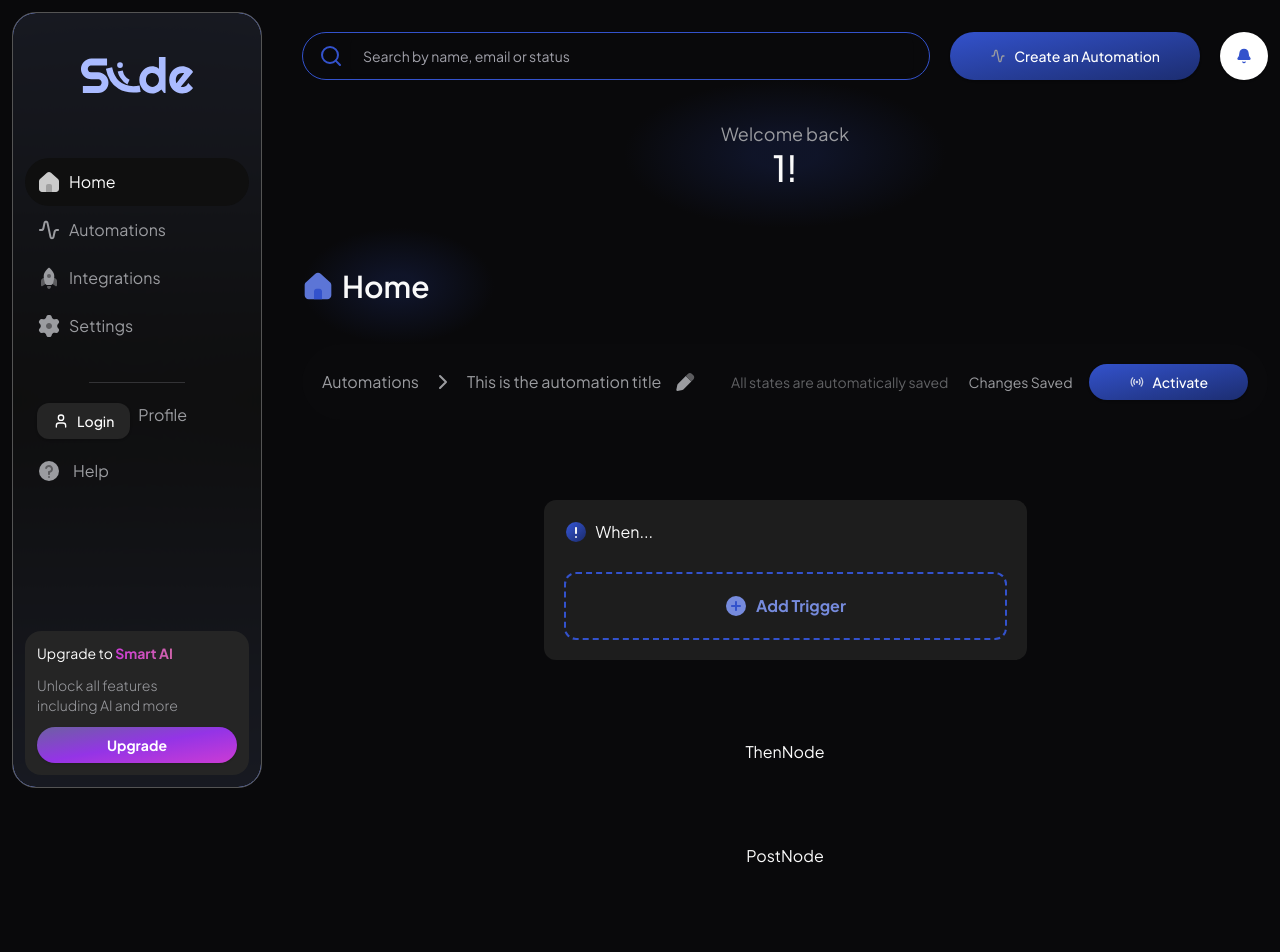
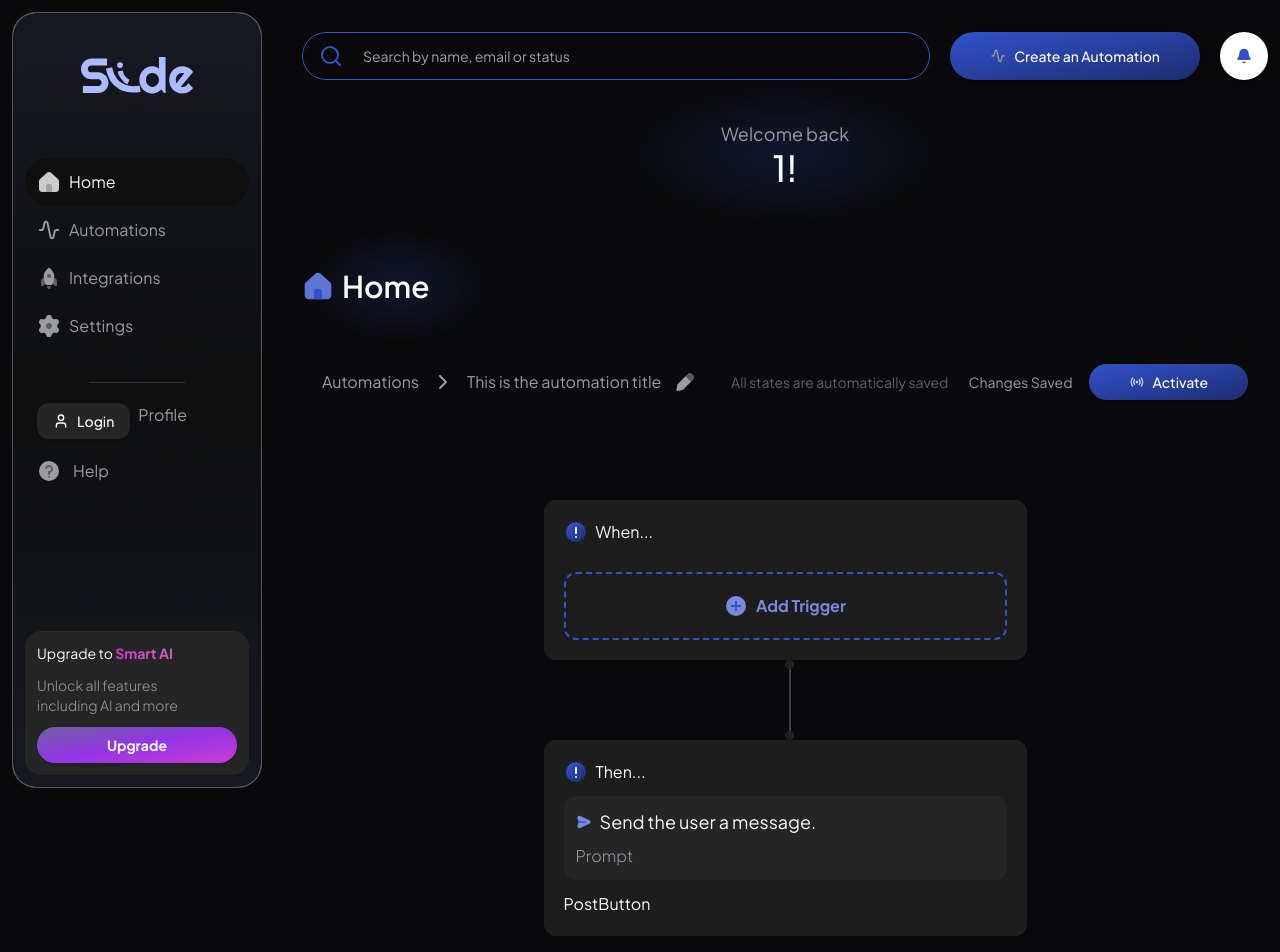
Before and after one commit to RajanJha2003/Slide, a Next.js app: page /dashboard/1/automations/1 in a window 1280 px wide. Shown: the top 952 px of the page. Before the commit the page ends 900 px from the top, so only its background shows below. Built offline with nearby package versions, Linux system fonts and the light colour scheme; no server answers.

Commit message:
then automation

```diff
--- a/src/app/(protected)/dashboard/[slug]/automations/[id]/page.tsx
+++ b/src/app/(protected)/dashboard/[slug]/automations/[id]/page.tsx
@@ -1,3 +1,4 @@
+
 import PostNode from '@/components/global/automations/post/node'
 import ThenNode from '@/components/global/automations/then/node/node'
 import Trigger from '@/components/global/automations/trigger'
--- /dev/null
+++ b/src/components/global/automations/post/index.tsx
@@ -0,0 +1,13 @@
+import React from 'react'
+
+type Props={
+    id:string;
+}
+
+const PostButton = ({id}:Props) => {
+  return (
+    <div>PostButton</div>
+  )
+}
+
+export default PostButton
--- a/src/components/global/automations/then/node/node.tsx
+++ b/src/components/global/automations/then/node/node.tsx
@@ -1,8 +1,45 @@
+import { Separator } from '@/components/ui/separator';
+import { PlaneBlue, Warning } from '@/icons';
 import React from 'react'
+import PostButton from '../../post';
 
-const ThenNode = () => {
+type Props={
+  id:string;
+}
+
+const ThenNode = ({id}:Props) => {
   return (
-    <div>ThenNode</div>
+    <div className='w-full lg:w-10/12 relative xl:w-6/12 p-5 rounded-xl flex flex-col bg-[#1D1D1D] gap-y-3'>
+      <div className='absolute h-20 left-1/2 bottom-full flex flex-col items-center z-50'>
+      <span className='h-[9px] w-[9px] bg-connector/10 rounded-full' />
+      <Separator orientation='vertical' className='bottom-full flex-1 border-[1px] border-connector/10' />
+      <span className='h-[9px] w-[9px] bg-connector/10 rounded-full' />
+
+
+
+      </div>
+      <div className='flex gap-x-2'>
+        <Warning />
+        Then...
+
+      </div>
+      <div className='bg-background-80 p-3 rounded-xl flex flex-col gap-y-2'>
+        <div className="flex gap-x-2 items-center">
+          <PlaneBlue />
+
+          <p className='text-lg'>
+            Send the user a message.
+          </p>
+        </div>
+        <p className='font-light text-text-secondary '>Prompt</p>
+
+      </div>
+
+
+<PostButton id={id} />
+
+
+    </div>
   )
 }
 
```
Also changed, not shown: src/components/global/automations/post/node.tsx (renamed from src/components/global/automations/post/node/index.tsx).
